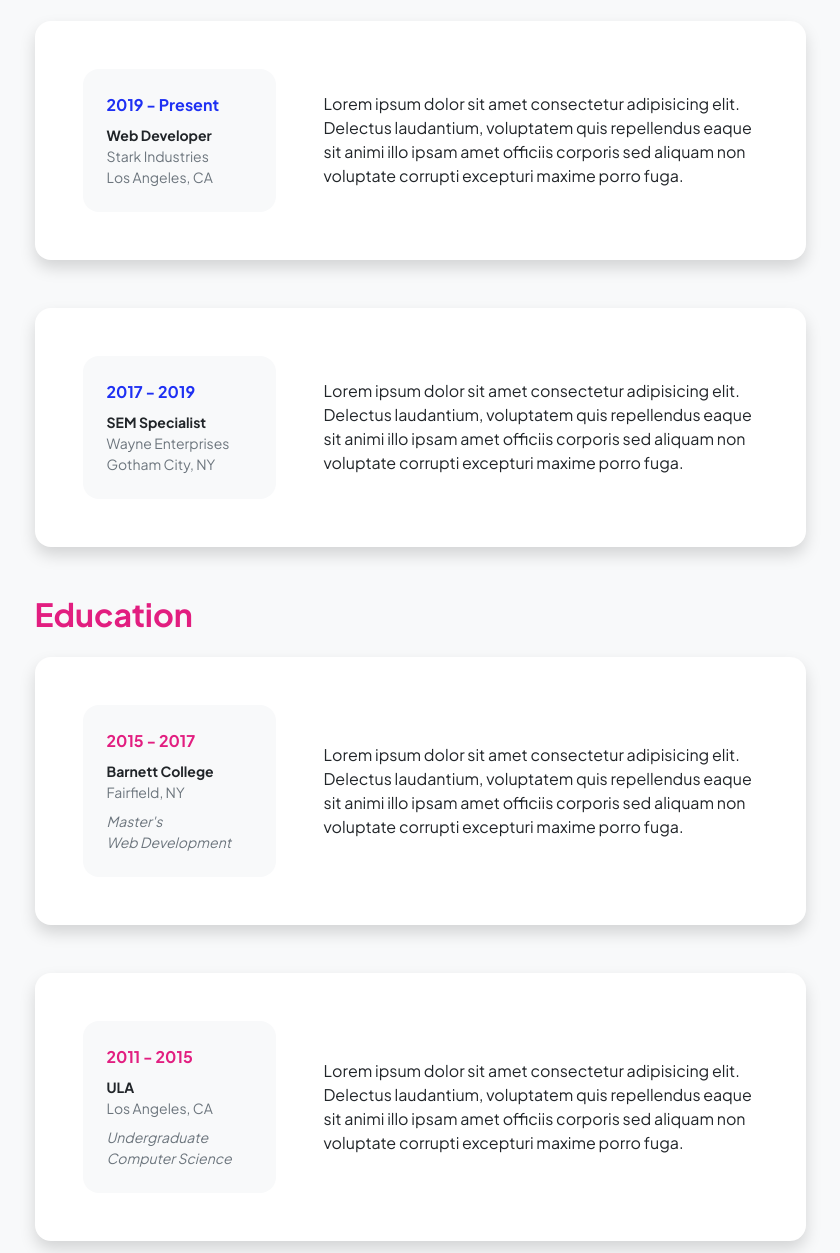
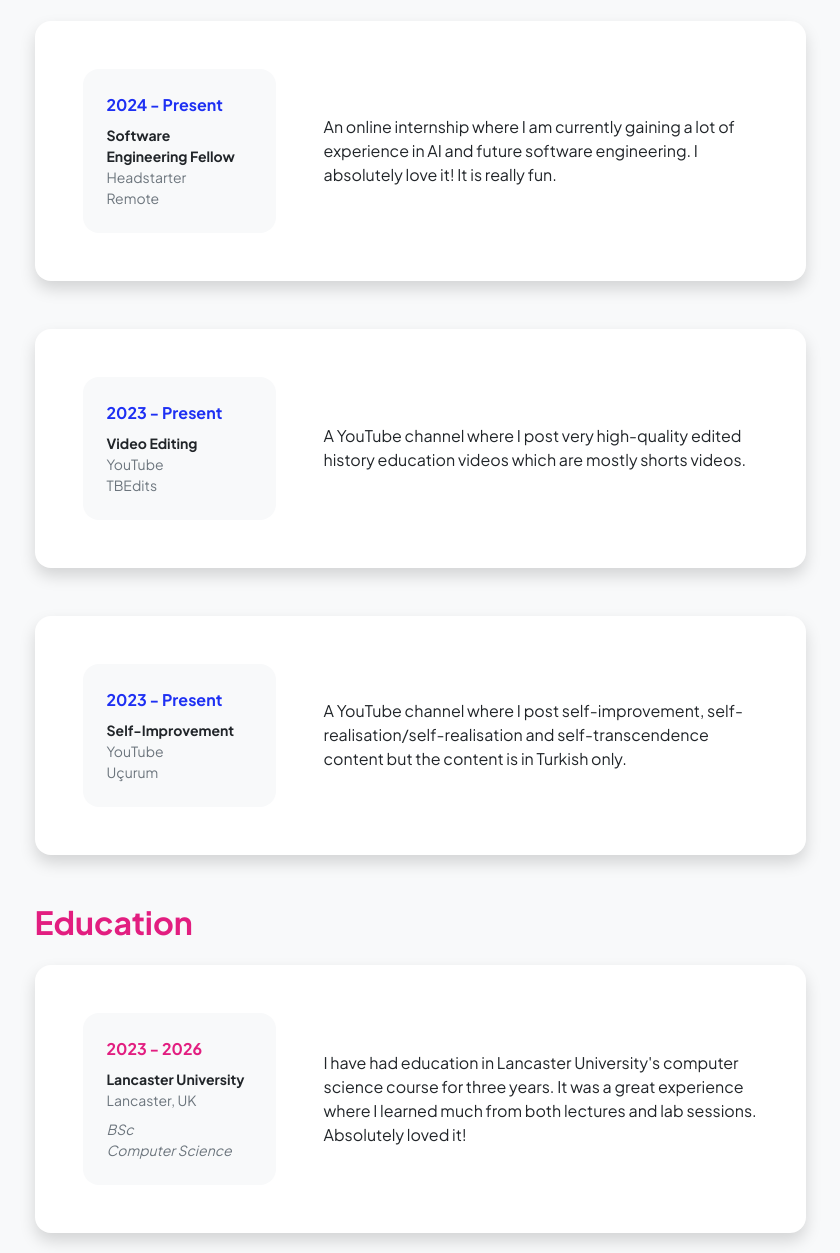
Before and after one commit to cagan-bayram/cagan-bayram.github.io, a plain HTML site: page resume.html in a window 1280 px wide. Shown: the part 287-1540 px from the top of the page, without its empty margins (220-1060 px from the left). Drawn offline with nearby package versions, Linux system fonts and the light colour scheme.

Commit message:
More personal changes. Added my skills, education, projects

```diff
--- a/resume.html
+++ b/resume.html
@@ -5,7 +5,7 @@
         <meta name="viewport" content="width=device-width, initial-scale=1, shrink-to-fit=no" />
         <meta name="description" content="" />
         <meta name="author" content="" />
-        <title>Personal - Start Bootstrap Template</title>
+        <title>Çağan Arda Özkan - Resume</title>
         <!-- Favicon-->
         <link rel="icon" type="image/x-icon" href="assets/favicon.ico" />
         <!-- Custom Google font-->
@@ -22,7 +22,7 @@
             <!-- Navigation-->
             <nav class="navbar navbar-expand-lg navbar-light bg-white py-3">
                 <div class="container px-5">
-                    <a class="navbar-brand" href="index.html"><span class="fw-bolder text-primary">Start Bootstrap</span></a>
+                    <a class="navbar-brand" href="index.html"><span class="fw-bolder text-primary">Çağan Arda Özkan</span></a>
                     <button class="navbar-toggler" type="button" data-bs-toggle="collapse" data-bs-target="#navbarSupportedContent" aria-controls="navbarSupportedContent" aria-expanded="false" aria-label="Toggle navigation"><span class="navbar-toggler-icon"></span></button>
                     <div class="collapse navbar-collapse" id="navbarSupportedContent">
                         <ul class="navbar-nav ms-auto mb-2 mb-lg-0 small fw-bolder">
@@ -58,13 +58,13 @@
                                     <div class="row align-items-center gx-5">
                                         <div class="col text-center text-lg-start mb-4 mb-lg-0">
                                             <div class="bg-light p-4 rounded-4">
-                                                <div class="text-primary fw-bolder mb-2">2019 - Present</div>
-                                                <div class="small fw-bolder">Web Developer</div>
-                                                <div class="small text-muted">Stark Industries</div>
-                                                <div class="small text-muted">Los Angeles, CA</div>
+                                                <div class="text-primary fw-bolder mb-2">2024 - Present</div>
+                                                <div class="small fw-bolder">Software Engineering Fellow</div>
+                                                <div class="small text-muted">Headstarter</div>
+                                                <div class="small text-muted">Remote</div>
                                             </div>
                                         </div>
-                                        <div class="col-lg-8"><div>Lorem ipsum dolor sit amet consectetur adipisicing elit. Delectus laudantium, voluptatem quis repellendus eaque sit animi illo ipsam amet officiis corporis sed aliquam non voluptate corrupti excepturi maxime porro fuga.</div></div>
+                                        <div class="col-lg-8"><div>An online internship where I am currently gaining a lot of experience in AI and future software engineering. I absolutely love it! It is really fun.</div></div>
                                     </div>
                                 </div>
                             </div>
@@ -74,13 +74,29 @@
                                     <div class="row align-items-center gx-5">
                                         <div class="col text-center text-lg-start mb-4 mb-lg-0">
                                             <div class="bg-light p-4 rounded-4">
-                                                <div class="text-primary fw-bolder mb-2">2017 - 2019</div>
-                                                <div class="small fw-bolder">SEM Specialist</div>
-                                                <div class="small text-muted">Wayne Enterprises</div>
-                                                <div class="small text-muted">Gotham City, NY</div>
+                                                <div class="text-primary fw-bolder mb-2">2023 - Present</div>
+                                                <div class="small fw-bolder">Video Editing</div>
+                                                <div class="small text-muted">YouTube</div>
+                                                <div class="small text-muted">TBEdits</div>
                                             </div>
                                         </div>
-                                        <div class="col-lg-8"><div>Lorem ipsum dolor sit amet consectetur adipisicing elit. Delectus laudantium, voluptatem quis repellendus eaque sit animi illo ipsam amet officiis corporis sed aliquam non voluptate corrupti excepturi maxime porro fuga.</div></div>
+                                        <div class="col-lg-8"><div>A YouTube channel where I post very high-quality edited history education videos which are mostly shorts videos.</div></div>
+                                    </div>
+                                </div>
+                            </div>
+                            <!-- Experience Card 3-->
+                            <div class="card shadow border-0 rounded-4 mb-5">
+                                <div class="card-body p-5">
+                                    <div class="row align-items-center gx-5">
+                                        <div class="col text-center text-lg-start mb-4 mb-lg-0">
+                                            <div class="bg-light p-4 rounded-4">
+                                                <div class="text-primary fw-bolder mb-2">2023 - Present</div>
+                                                <div class="small fw-bolder">Self-Improvement</div>
+                                                <div class="small text-muted">YouTube</div>
+                                                <div class="small text-muted">Uçurum</div>
+                                            </div>
+                                        </div>
+                                        <div class="col-lg-8"><div>A YouTube channel where I post self-improvement, self-realisation/self-realisation and self-transcendence content but the content is in Turkish only.</div></div>
                                     </div>
                                 </div>
                             </div>
@@ -94,18 +110,18 @@
                                     <div class="row align-items-center gx-5">
                                         <div class="col text-center text-lg-start mb-4 mb-lg-0">
                                             <div class="bg-light p-4 rounded-4">
-                                                <div class="text-secondary fw-bolder mb-2">2015 - 2017</div>
+                                                <div class="text-secondary fw-bolder mb-2">2023 - 2026</div>
                                                 <div class="mb-2">
-                                                    <div class="small fw-bolder">Barnett College</div>
-                                                    <div class="small text-muted">Fairfield, NY</div>
+                                                    <div class="small fw-bolder">Lancaster University</div>
+                                                    <div class="small text-muted">Lancaster, UK</div>
                                                 </div>
                                                 <div class="fst-italic">
-                                                    <div class="small text-muted">Master's</div>
-                                                    <div class="small text-muted">Web Development</div>
+                                                    <div class="small text-muted">BSc</div>
+                                                    <div class="small text-muted">Computer Science</div>
                                                 </div>
                                             </div>
                                         </div>
-                                        <div class="col-lg-8"><div>Lorem ipsum dolor sit amet consectetur adipisicing elit. Delectus laudantium, voluptatem quis repellendus eaque sit animi illo ipsam amet officiis corporis sed aliquam non voluptate corrupti excepturi maxime porro fuga.</div></div>
+                                        <div class="col-lg-8"><div>I have had education in Lancaster University's computer science course for three years. It was a great experience where I learned much from both lectures and lab sessions. Absolutely loved it!</div></div>
                                     </div>
                                 </div>
                             </div>
@@ -115,18 +131,18 @@
                                     <div class="row align-items-center gx-5">
                                         <div class="col text-center text-lg-start mb-4 mb-lg-0">
                                             <div class="bg-light p-4 rounded-4">
-                                                <div class="text-secondary fw-bolder mb-2">2011 - 2015</div>
+                                                <div class="text-secondary fw-bolder mb-2">2021 - 2023</div>
                                                 <div class="mb-2">
-                                                    <div class="small fw-bolder">ULA</div>
-                                                    <div class="small text-muted">Los Angeles, CA</div>
+                                                    <div class="small fw-bolder">Lancaster Royal Grammar School</div>
+                                                    <div class="small text-muted">Lancaster, UK</div>
                                                 </div>
                                                 <div class="fst-italic">
-                                                    <div class="small text-muted">Undergraduate</div>
-                                                    <div class="small text-muted">Computer Science</div>
+                                                    <div class="small text-muted">A-levels</div>
+                                                    <div class="small text-muted">Computer Science, Physics, Further Maths, Maths</div>
                                                 </div>
                                             </div>
                                         </div>
-                                        <div class="col-lg-8"><div>Lorem ipsum dolor sit amet consectetur adipisicing elit. Delectus laudantium, voluptatem quis repellendus eaque sit animi illo ipsam amet officiis corporis sed aliquam non voluptate corrupti excepturi maxime porro fuga.</div></div>
+                                        <div class="col-lg-8"><div>Two years of very fast learning of many skills in my favorite subjects. Not only that, but also work experience, part-time jobs.</div></div>
                                     </div>
                                 </div>
                             </div>
@@ -145,13 +161,13 @@
                                             <h3 class="fw-bolder mb-0"><span class="text-gradient d-inline">Professional Skills</span></h3>
                                         </div>
                                         <div class="row row-cols-1 row-cols-md-3 mb-4">
-                                            <div class="col mb-4 mb-md-0"><div class="d-flex align-items-center bg-light rounded-4 p-3 h-100">SEO/SEM Marketing</div></div>
-                                            <div class="col mb-4 mb-md-0"><div class="d-flex align-items-center bg-light rounded-4 p-3 h-100">Statistical Analysis</div></div>
+                                            <div class="col mb-4 mb-md-0"><div class="d-flex align-items-center bg-light rounded-4 p-3 h-100">SEO Marketing</div></div>
+                                            <div class="col mb-4 mb-md-0"><div class="d-flex align-items-center bg-light rounded-4 p-3 h-100">App Development</div></div>
                                             <div class="col"><div class="d-flex align-items-center bg-light rounded-4 p-3 h-100">Web Development</div></div>
                                         </div>
                                         <div class="row row-cols-1 row-cols-md-3">
-                                            <div class="col mb-4 mb-md-0"><div class="d-flex align-items-center bg-light rounded-4 p-3 h-100">Network Security</div></div>
-                                            <div class="col mb-4 mb-md-0"><div class="d-flex align-items-center bg-light rounded-4 p-3 h-100">Adobe Software Suite</div></div>
+                                            <div class="col mb-4 mb-md-0"><div class="d-flex align-items-center bg-light rounded-4 p-3 h-100">Video Editing</div></div>
+                                            <div class="col mb-4 mb-md-0"><div class="d-flex align-items-center bg-light rounded-4 p-3 h-100">Self-Improvement Coaching</div></div>
                                             <div class="col"><div class="d-flex align-items-center bg-light rounded-4 p-3 h-100">User Interface Design</div></div>
                                         </div>
                                     </div>
@@ -166,10 +182,15 @@
                                             <div class="col mb-4 mb-md-0"><div class="d-flex align-items-center bg-light rounded-4 p-3 h-100">CSS</div></div>
                                             <div class="col"><div class="d-flex align-items-center bg-light rounded-4 p-3 h-100">JavaScript</div></div>
                                         </div>
-                                        <div class="row row-cols-1 row-cols-md-3">
+                                        <div class="row row-cols-1 row-cols-md-3 mb-4">
                                             <div class="col mb-4 mb-md-0"><div class="d-flex align-items-center bg-light rounded-4 p-3 h-100">Python</div></div>
-                                            <div class="col mb-4 mb-md-0"><div class="d-flex align-items-center bg-light rounded-4 p-3 h-100">Ruby</div></div>
-                                            <div class="col"><div class="d-flex align-items-center bg-light rounded-4 p-3 h-100">Node.js</div></div>
+                                            <div class="col mb-4 mb-md-0"><div class="d-flex align-items-center bg-light rounded-4 p-3 h-100">SQL</div></div>
+                                            <div class="col"><div class="d-flex align-items-center bg-light rounded-4 p-3 h-100">C</div></div>
+                                        </div>
+                                        <div class="row row-cols-1 row-cols-md-3 mb-4">
+                                            <div class="col mb-4 mb-md-0"><div class="d-flex align-items-center bg-light rounded-4 p-3 h-100">Java</div></div>
+                                            <div class="col mb-4 mb-md-0"><div class="d-flex align-items-center bg-light rounded-4 p-3 h-100">C++</div></div>
+                                            <div class="col"><div class="d-flex align-items-center bg-light rounded-4 p-3 h-100">Assembly Language</div></div>
                                         </div>
                                     </div>
                                 </div>
```
Also changed, not shown: index.html (+7 -14 lines), projects.html (+6 -6 lines).
